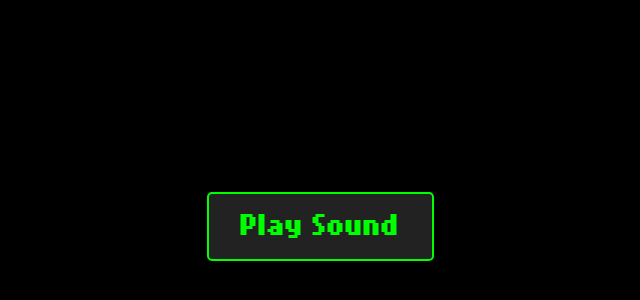
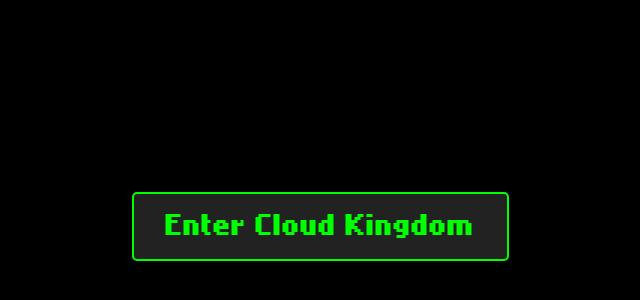
Before and after one commit to freejamz/zoots-v2, a plain HTML site: page main.html in a window 1280 px wide. Shown: the part 174-474 px from the top of the page, without its empty margins (320-960 px from the left). Drawn offline with Linux system fonts and the light colour scheme.

Commit message:
Update main.html

```diff
--- a/main.html
+++ b/main.html
@@ -34,7 +34,7 @@
   </style>
 </head>
 <body>
-  <button id="playHomeSound">Play Sound</button>
+  <button id="playHomeSound">Enter Cloud Kingdom</button>
   <audio id="homeSound" src="assets/home-sound.mp3" loop></audio>
 
   <script>
```
